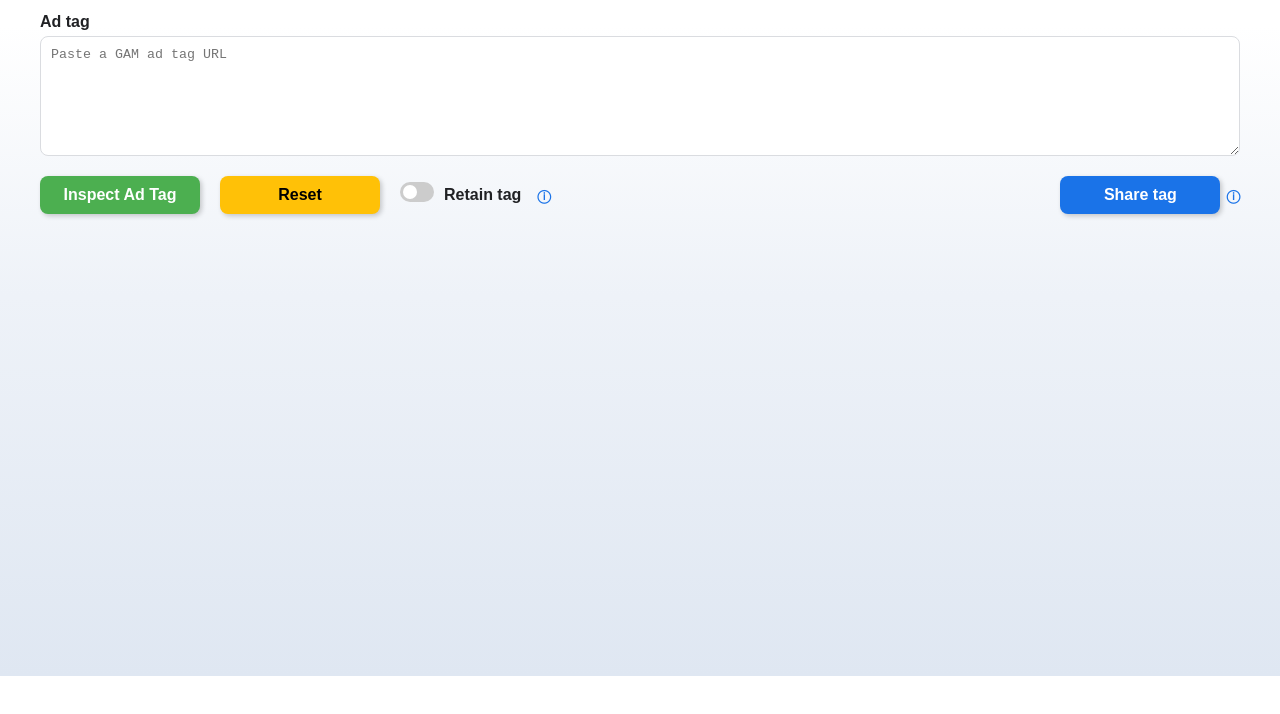
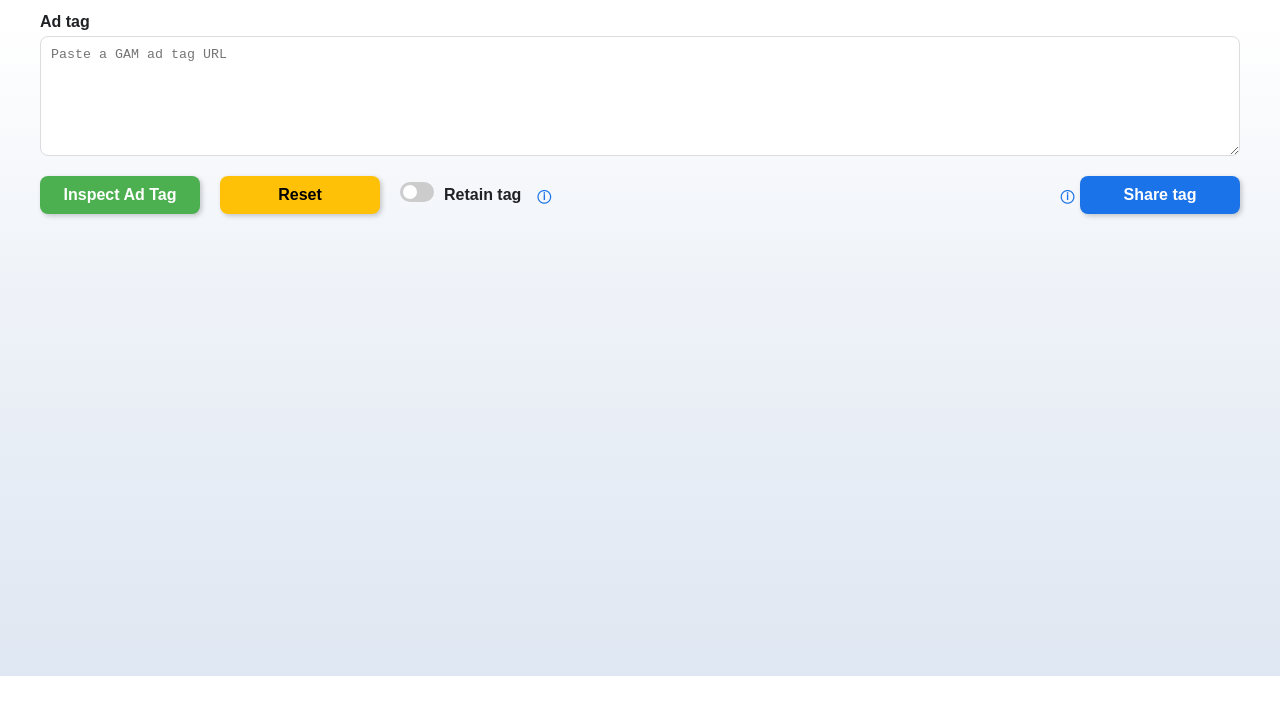
Before and after one commit to vanemmerik/ad_tag, a plain HTML site: page index.html in a window 1280 px wide. Shown: the part 124-838 px from the top of the page. Drawn offline with Linux system fonts and the light colour scheme.

Commit message:
Place Share tag info icon just left of the button (outside)
The ⓘ sits immediately to the left of the Share button (margin-left:auto on
#shareInfo pushes the icon + button to the right edge), tooltip opens leftward.

Co-Authored-By: Claude Opus 4.8 (1M context) <noreply@anthropic.com>

```diff
--- a/index.html
+++ b/index.html
@@ -30,8 +30,8 @@
     </label>
     <span class="toggle-retain" id="toggleRetain">Retain tag</span>
     <span class="tooltip"><small><strong>&#9432;</strong></small><span class="tooltiptext">Keeps your last inspected tag saved in this browser, so it is restored the next time you open the tool.</span></span>
+    <span class="tooltip left" id="shareInfo"><small><strong>&#9432;</strong></small><span class="tooltiptext">Copies a shareable link to this inspection to your clipboard - open it to reload the tool with this tag.</span></span>
     <button id="shareButton" onclick="copyShareLink()">Share tag</button>
-    <span class="tooltip left"><small><strong>&#9432;</strong></small><span class="tooltiptext">Copies a shareable link to this inspection to your clipboard - open it to reload the tool with this tag.</span></span>
 </div>
 
 <div id="results"></div>
--- a/styles.css
+++ b/styles.css
@@ -89,7 +89,8 @@ button:hover { background-color: #45a049; }
 #resetButton:hover { background-color: #eeb302; }
 
 /* Share is a button pushed to the right edge of the action row. */
-#shareButton { margin-left: auto; margin-right: 0; background-color: #1a73e8; color: #fff; }
+#shareInfo { margin-left: auto; margin-right: 6px; }     /* pushes the info icon + Share button to the right edge */
+#shareButton { margin-right: 0; background-color: #1a73e8; color: #fff; }
 #shareButton:hover { background-color: #1666d0; }
 
 .banner {
```
